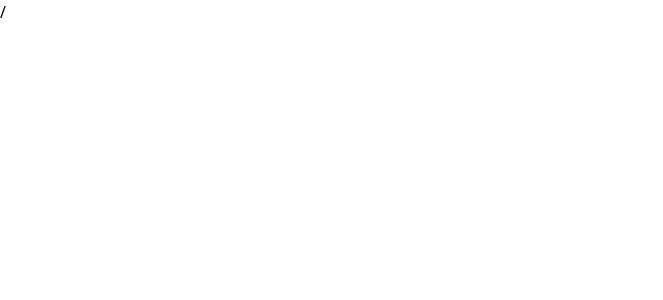
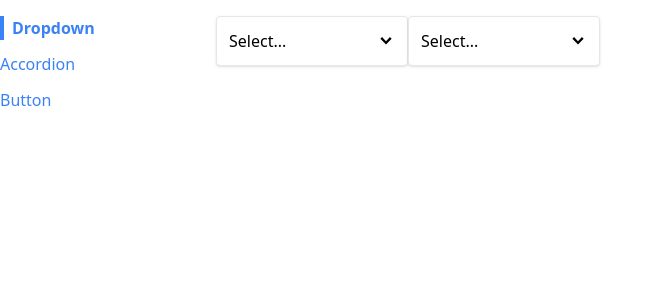
Before and after one commit to devmanoshri/Tailwind-CSS, a React (Create React App) app: page / in a window 1280 px wide. Shown: the top 300 px of the page, without its empty margins (0-663 px from the left). Built offline with nearby package versions, Linux system fonts and the light colour scheme.

Commit message:
navigation

```diff
--- a/src/App.js
+++ b/src/App.js
@@ -1,5 +1,26 @@
+import SideBar from "./components/SideBar";
+import Route from "./components/Route";
+import AccordionPage from "./pages/AccordionPage";
+import DropdownPage from "./pages/DropdownPage";
+import ButtonPage from "./pages/ButtonPage";
+
 function App() {
-  return <div></div>;
+  return (
+    <div className="container mx-auto grid grid-cols-6 gap-4 mt-4">
+      <SideBar />
+      <div className="col-span-5">
+        <Route path="/accordion">
+          <AccordionPage />
+        </Route>
+        <Route path="/">
+          <DropdownPage />
+        </Route>
+        <Route path="/button">
+          <ButtonPage />
+        </Route>
+      </div>
+    </div>
+  );
 }
 
 export default App;
--- /dev/null
+++ b/src/components/Link.js
@@ -0,0 +1,27 @@
+import classNames from "classnames";
+import useNavigation from "../hook/useNavigation";
+
+function Link({ to, children, className, activeClassName }) {
+  const { navigate, currentPath } = useNavigation();
+  const classes = classNames(
+    "text-blue-500",
+    className,
+    currentPath === to && activeClassName
+  );
+  const handelClick = (event) => {
+    console.log(event);
+    if (event.ctrlKey || event.metaKey) {
+      return;
+    }
+    event.preventDefault();
+    navigate(to);
+  };
+
+  return (
+    <a className={classes} href={to} onClick={handelClick}>
+      {children}
+    </a>
+  );
+}
+
+export default Link;
--- /dev/null
+++ b/src/components/Route.js
@@ -0,0 +1,11 @@
+import useNavigation from "../hook/useNavigation";
+
+function Route({ path, children }) {
+  const { currentPath } = useNavigation();
+  if (path === currentPath) {
+    return children;
+  }
+  return null;
+}
+
+export default Route;
--- /dev/null
+++ b/src/components/SideBar.js
@@ -0,0 +1,28 @@
+import Link from "./Link";
+
+function SideBar() {
+  const links = [
+    { label: "Dropdown", path: "/" },
+    { label: "Accordion", path: "/accordion" },
+    { label: "Button", path: "/button" },
+  ];
+  const renderedLinks = links.map((link) => {
+    return (
+      <Link
+        key={link.label}
+        to={link.path}
+        className={"mb-3"}
+        activeClassName="font-bold border-l-4 border-blue-500 pl-2"
+      >
+        {link.label}
+      </Link>
+    );
+  });
+  return (
+    <div className="sticky top-0 overflow-y-scroll flex flex-col">
+      {renderedLinks}
+    </div>
+  );
+}
+
+export default SideBar;
--- a/src/context/navigation.js
+++ b/src/context/navigation.js
@@ -16,9 +16,13 @@
     };
   }, []);
 
+  const navigate = (to) => {
+    window.history.pushState({}, "", to);
+    setCurrentPath(to);
+  };
+
   return (
-    <NavigationContext.Provider value={{}}>
-      {currentPath}
+    <NavigationContext.Provider value={{ currentPath, navigate }}>
       {children}
     </NavigationContext.Provider>
   );
--- /dev/null
+++ b/src/hook/useNavigation.js
@@ -0,0 +1,8 @@
+import { useContext } from "react";
+import NavigationContext from "../context/navigation";
+
+function useNavigation() {
+  return useContext(NavigationContext);
+}
+
+export default useNavigation;
--- a/src/pages/DropdownPage.js
+++ b/src/pages/DropdownPage.js
@@ -1,5 +1,5 @@
 import { useState } from "react";
-import Dropdown from "./components/Dropdown";
+import Dropdown from "../components/Dropdown";
 function DropDownPage() {
   const [selection, setSelection] = useState(null);
   const handelSelection = (option) => {
```
